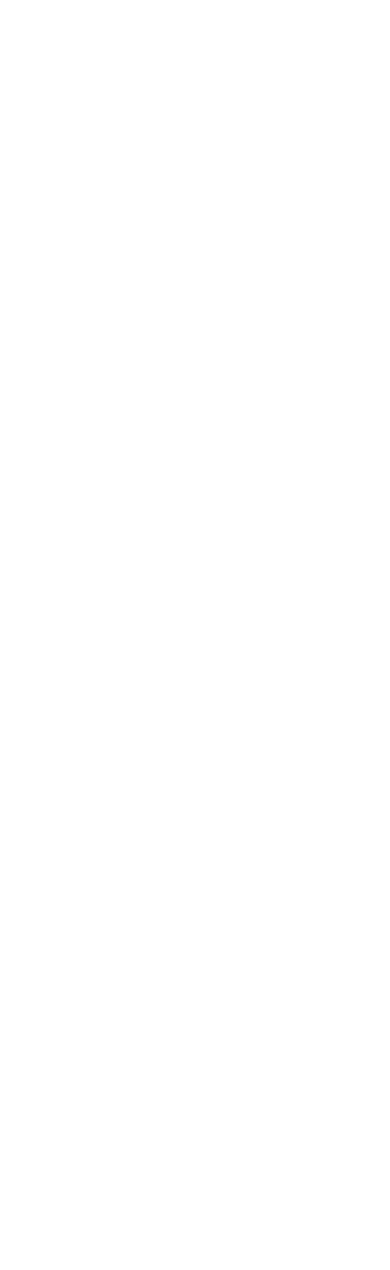
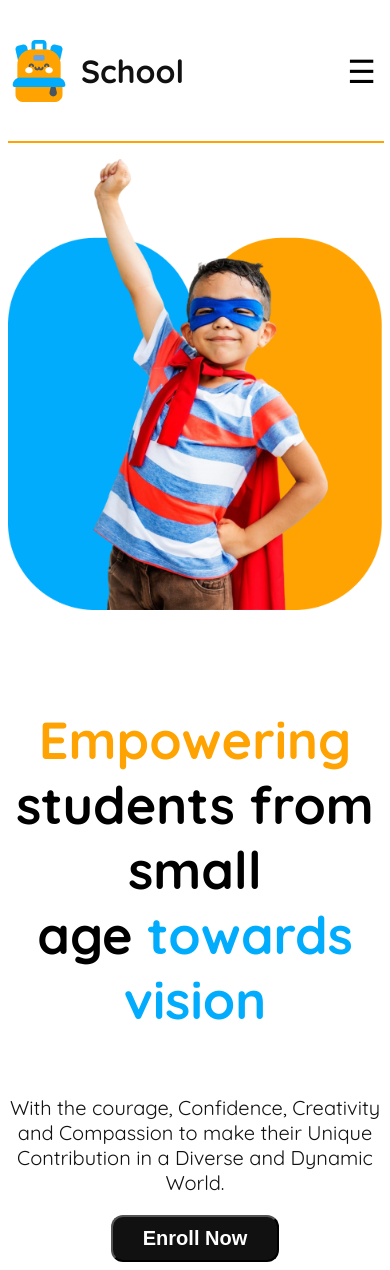
Before and after one commit to FahimSakib270/Kids-School-Main, a plain HTML site: page index.html in a window 390 px wide. Before the commit the page ends 844 px from the top, so only its background shows below. Drawn offline with Linux system fonts and the light colour scheme.

Commit message:
header section with responsive

```diff
--- a/index.html
+++ b/index.html
@@ -7,7 +7,45 @@
     <link rel="stylesheet" href="styles/style.css" />
   </head>
   <body class="quicksand-font">
-    <header></header>
+    <header class="header">
+      <nav class="nav-bar display-flex">
+        <div class="title display-flex">
+          <img src="assets/logo.png" alt="website logo" />
+          <h4 class="nav-title">School</h4>
+        </div>
+        <input type="checkbox" id="menu-toggle" class="menu-toggle" />
+        <label for="menu-toggle" class="hamburger">&#9776;</label>
+        <div class="pages">
+          <ul class="display-flex nav-links">
+            <li><a href="" class="page-style-1 text-color-pri">Home</a></li>
+            <li><a href="" class="page-style-2 text-color-sec">About</a></li>
+            <li><a href="" class="page-style-3">Facilities</a></li>
+            <li><a href="" class="page-style-4">Admission</a></li>
+          </ul>
+        </div>
+        <div class="">
+          <button class="header-btn">Contact</button>
+        </div>
+      </nav>
+      <hr class="separator" />
+      <div class="banner display-flex">
+        <div class="banner-content">
+          <h2 class="banner-title">
+            <span class="text-color-pri">Empowering <br /></span> students from
+            small<br />
+            age <span class="text-color-sec">towards vision</span>
+          </h2>
+          <p class="banner-description">
+            With the courage, Confidence, Creativity and Compassion to make
+            their Unique Contribution in a Diverse and Dynamic World.
+          </p>
+          <button class="banner-btn">Enroll Now</button>
+        </div>
+        <div>
+          <img class="banner-image" src="assets/hero-kids.png" alt="" />
+        </div>
+      </div>
+    </header>
     <main></main>
     <footer></footer>
   </body>
--- a/styles/style.css
+++ b/styles/style.css
@@ -7,3 +7,149 @@
   font-weight: 500;
   font-style: normal;
 }
+/* Shared-style */
+.display-flex {
+  display: flex;
+  justify-content: space-between;
+  align-items: center;
+}
+.text-color-pri {
+  color: rgba(254, 163, 1, 1);
+}
+.text-color-sec {
+  color: rgba(1, 172, 253, 1);
+}
+
+/* header-style */
+.header {
+  margin: 20px 140px;
+}
+.nav-title {
+  color: rgba(17, 17, 17, 1);
+  font-size: 2rem;
+  font-weight: 700;
+}
+.title {
+  gap: 11px;
+  display: flex;
+  align-items: center;
+}
+.nav-links {
+  display: flex;
+  gap: 32px;
+  justify-content: flex-start;
+}
+.nav-links li {
+  list-style: none;
+}
+.nav-links li a {
+  text-decoration: none;
+}
+.page-style-1 {
+  font-weight: 700;
+  font-size: 1.15rem;
+}
+.page-style-2 {
+  font-size: 1.25rem;
+}
+.page-style-3 {
+  font-size: 1.25rem;
+  color: #05d4df;
+}
+.page-style-4 {
+  font-size: 1.25rem;
+  color: #5d58ef;
+}
+.header-btn {
+  color: #ffffff;
+  background-color: rgba(254, 163, 1, 1);
+  border: none;
+  border-radius: 12px;
+  padding: 10px 30px;
+  font-size: 1.25rem;
+}
+.separator {
+  display: none;
+}
+/* banner style */
+.banner-title {
+  font-size: 3.25rem;
+  font-weight: 700;
+}
+.banner {
+  gap: 50px;
+}
+.banner-description {
+  color: rgb(17, 17, 17);
+  font-size: 1.25rem;
+  font-weight: 400;
+}
+.banner-btn {
+  border-radius: 12px;
+  background: rgb(17, 17, 17);
+  color: rgb(255, 255, 255);
+  font-size: 1.25rem;
+  font-weight: 700;
+  padding: 10px 30px;
+}
+.banner-image {
+  width: 100%;
+}
+.hamburger {
+  display: none;
+  font-size: 2rem;
+  margin-left: 20px;
+}
+.menu-toggle {
+  display: none;
+}
+/* responsive design */
+@media screen and (max-width: 576px) {
+  .header {
+    margin: 0;
+  }
+
+  .title {
+    padding-right: 140px;
+  }
+  .nav-bar {
+    position: relative;
+  }
+  .nav-links {
+    display: none;
+    flex-direction: column;
+    position: absolute;
+    top: 100%;
+    right: 0;
+    background-color: #fff;
+    width: 100%;
+  }
+
+  .hamburger {
+    display: block;
+  }
+  .menu-toggle:checked + .hamburger + .pages .nav-links {
+    display: flex;
+  }
+  .banner {
+    display: flex;
+    flex-direction: column-reverse;
+    gap: none;
+  }
+  .banner-content {
+    display: flex;
+    flex-direction: column;
+    align-items: center;
+    justify-content: center;
+    text-align: center;
+  }
+  .separator {
+    display: block;
+    width: 100%;
+    border: 1px solid rgba(254, 163, 1, 1);
+  }
+
+  .header-btn {
+    display: none;
+  }
+}
```
